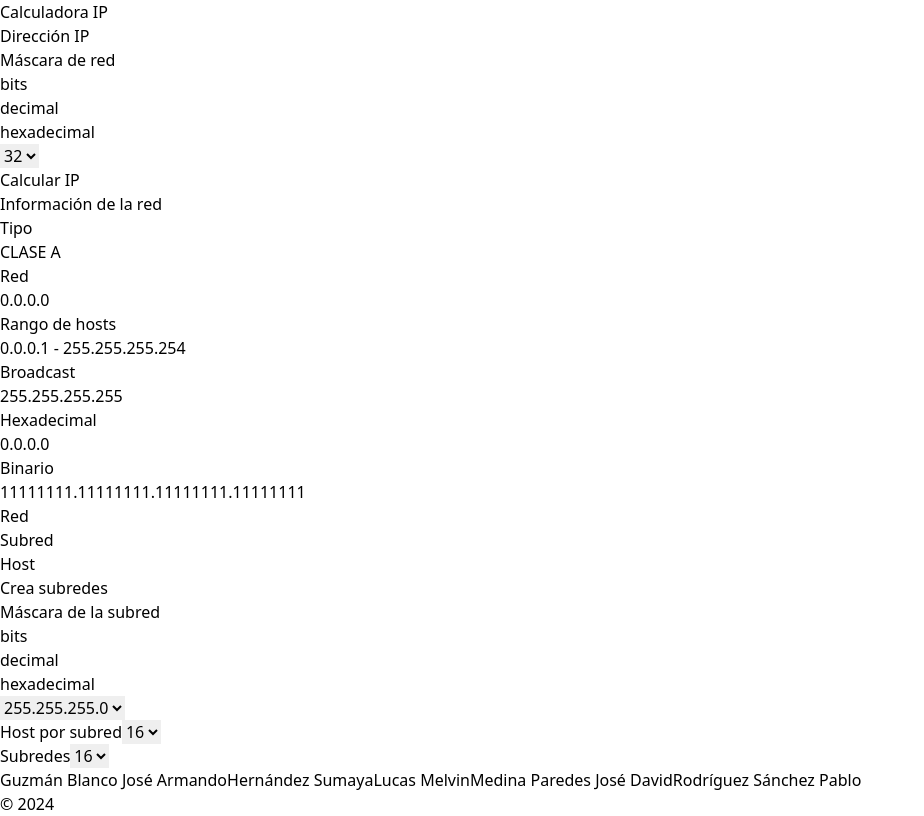
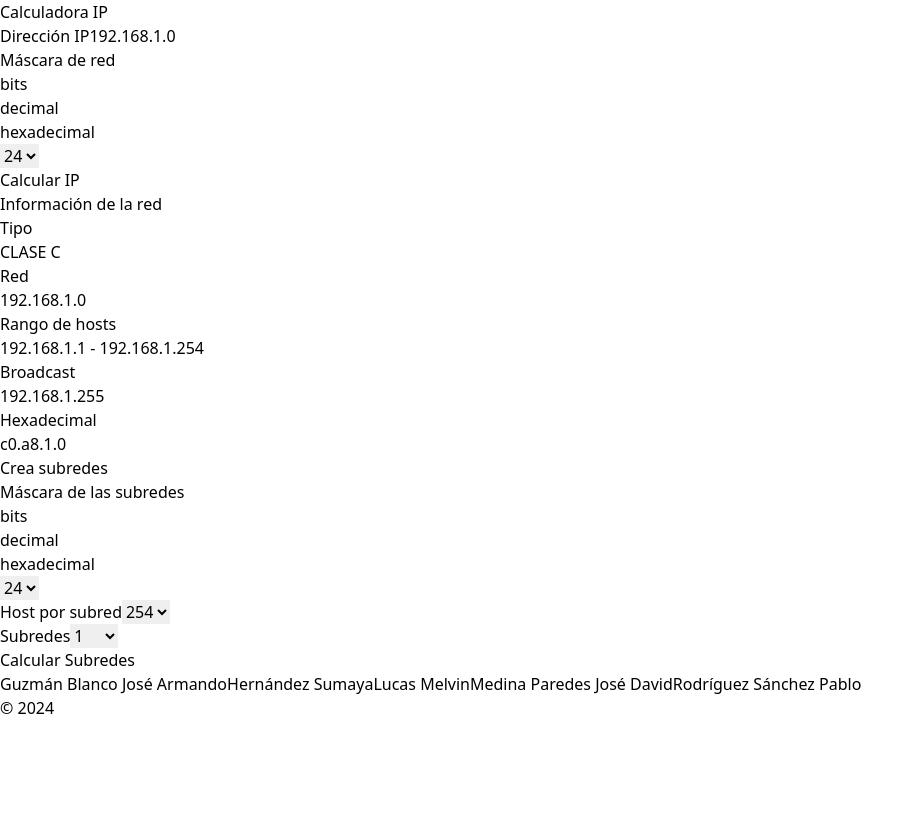
Before and after one commit to devcoso/calculadora-ip, a React (Vite) app: page / in a window 1280 px wide. Shown: the whole page, without its empty margins (0-924 px from the left). Built offline with nearby package versions, Linux system fonts and the light colour scheme.

Commit message:
Funciones de inputs de crear subredes

```diff
--- a/src/App.jsx
+++ b/src/App.jsx
@@ -16,7 +16,7 @@ function App() {
         </div>
         <div className="flex flex-col md:flex-row md:h-5/6 mx-3 md:mx-8 gap-5 items-center mb-8">
           <Ip ip={ip} setIp={setIp}/>
-          < Subred/>
+          <Subred ip={ip} setIp={setIp}/>
         </div>
       </div>
       <div className='p-6 bg-zinc-100 mt-20 text-center flex flex-col justify-center text-sky-600 font-bold'>
--- a/src/components/Ip.jsx
+++ b/src/components/Ip.jsx
@@ -7,8 +7,8 @@ import 'react-toastify/dist/ReactToastify.css';
 
 export default function Ip({ip, setIp}) {
     const [typeMask, setTypeMask] = useState(0)
-    const [valueMask, setValueMask] = useState(0)
-    const [valueIp, setValueIp] = useState('')
+    const [valueMask, setValueMask] = useState(24)
+    const [valueIp, setValueIp] = useState('192.168.1.0')
 
     function handletValueIp(value) {
         if(IP.validarIP(value)) {
@@ -106,17 +106,6 @@ export default function Ip({ip, setIp}) {
                     <p className="text-neutral-800 font-extrabold text-sm md:text-base text-center">{ip.getIpHex()}</p>
                 </div>
             </div>
-            <div className="flex flex-col gap-3 items-center">
-                <div className="w-full xl:w-2/3 bg-white p-3 rounded-md">
-                    <p className="text-neutral-600 font-bold text-sm md:text-base">Binario</p>
-                    <p className="text-neutral-800 font-extrabold text-sm md:text-base text-center">11111111.11111111.11111111.11111111</p>
-                    <div className="flex justify-center gap-3">
-                        <p className="text-red-600 font-bold">Red</p>
-                        <p className="text-blue-600 font-bold">Subred</p>
-                        <p className="text-green-600 font-bold">Host</p>
-                    </div>
-                </div>
-            </div>
         </div>
       </div>
     )
--- a/src/components/Subred.jsx
+++ b/src/components/Subred.jsx
@@ -1,34 +1,55 @@
+import { useEffect, useState } from "react"
+
+import IP from "../models/ip"
 
 
-export default function Subred() {
+export default function Subred({ip, setIp}) {
+    const [typeMask, setTypeMask] = useState(0)
+    const [valueMask, setValueMask] = useState(24)
+
+    function handleCrearSubredes(e) {
+        e.preventDefault()
+        console.log('crear subredes', valueMask)
+    }
+
+    useEffect(() => {
+        setValueMask(parseInt(ip.getMaskBinary()))
+     }
+    , [ip])
+
   return (
-    <div className='w-full md:w-1/2 bg-zinc-100 md:h-full gap-3 shadow-lg p-10 space-y-3 opacity-75 cursor-not-allowed'>
+    <div className='w-full md:w-1/2 bg-zinc-100 md:h-full gap-3 shadow-lg p-10 space-y-3'>
         <p htmlFor='ip' className='text-sky-600 font-bold text-lg md:text-xl lg:text-2xl text-center'>Crea subredes</p>
+        <form onSubmit={e => handleCrearSubredes(e)} className="space-y-3">
             <div className="space-y-1">
-            <label htmlFor="mascara" className='text-sky-600 font-bold text-lg md:text-xl lg:text-2xl text-center block'>Máscara de la subred</label>
+                <label htmlFor="mascara" className='text-sky-600 font-bold text-lg md:text-xl lg:text-2xl text-center block'>Máscara de las subredes</label>
                 <div className='flex justify-around bg-white'>
-                <p className='w-1/3 text-neutral-600 font-bold text-sm md:text-base text-center'>bits</p>
-                <p className='w-1/3 font-bold text-sm md:text-base text-center bg-sky-600 text-white'>decimal</p>
-                <p className='w-1/3 text-neutral-600 font-bold text-sm md:text-base text-center'>hexadecimal</p>
+                    <p className={`w-1/3 font-bold text-sm md:text-base text-center cursor-pointer ${typeMask === 0 ? 'bg-sky-600 text-white' : 'text-neutral-600'}`} onClick={() => setTypeMask(0)}>bits</p>
+                    <p className={`w-1/3 font-bold text-sm md:text-base text-center cursor-pointer ${typeMask === 1 ? 'bg-sky-600 text-white' : 'text-neutral-600'}`}  onClick={() => setTypeMask(1)}>decimal</p>
+                    <p className={`w-1/3 font-bold text-sm md:text-base text-center cursor-pointer ${typeMask === 2 ? 'bg-sky-600 text-white' : 'text-neutral-600'}`}  onClick={() => setTypeMask(2)}>hexadecimal</p>
                 </div>
-            <select className="m-auto block text-base md:text-lg text-center" id="mascara">
-                <option value="255.255.255.0">255.255.255.0</option>
+                <select className="m-auto block text-base md:text-lg text-center" id="mascara" value={valueMask} onChange={e => setValueMask(e.target.value)}>
+                    {Array.from({length: 33 - parseInt(ip.getMaskBinary())}, (_, i) => i  + parseInt(ip.getMaskBinary())).reverse().map((i) => <option key={"ipHosts" + i} value={i}>{IP.mostrarTypeMask(i, typeMask)}</option>)}
                 </select>
             </div>
             <div className="flex justify-between w-full sm:w-2/3 md:w-full lg:w-2/3 m-auto">
                 <div>
                     <label htmlFor="mascara" className='text-sky-600 font-bold text-sm md:text-base text-center'>Host por subred</label>
-                <select className="m-auto block text-base md:text-lg text-center" id="mascara">
-                    <option value="255.255.255.0">16</option>
+                    <select className="m-auto block text-base md:text-lg text-center" id="mascara" value={valueMask} onChange={e => setValueMask(e.target.value)}>
+                        {Array.from({length: 33 - parseInt(ip.getMaskBinary())}, (_, i) => i  + parseInt(ip.getMaskBinary())).map((i) => <option key={"ipHosts" + i} value={i}>{(2**(32 - i)-2 > 0) ? Intl.NumberFormat('en-US').format(2**(32 - i)-2) : 0 }</option>)}
                     </select>
                 </div>
                 <div>
                     <label htmlFor="mascara" className='text-sky-600 font-bold text-sm md:text-base text-center'>Subredes</label>
-                <select className="m-auto block text-base md:text-lg text-center" id="mascara">
-                    <option value="255.255.255.0">16</option>
+                    <select className="m-auto block text-base md:text-lg text-center" id="mascara" value={valueMask} onChange={e => setValueMask(e.target.value)}>
+                        {Array.from({length: 33 - parseInt(ip.getMaskBinary())}, (_, i) => i  + parseInt(ip.getMaskBinary())).reverse().map((i) => <option key={"ipHosts" + i} value={i}>{Intl.NumberFormat('en-US').format(2**(i - ip.getMaskBinary()))}</option>)}
                     </select>
                 </div>
             </div>
+            <button className="bg-sky-600 hover:bg-sky-500 text-white font-bold py-2 px-4 border-b-4 border-blue-700 hover:border-blue-500 rounded mx-auto block w-full md:w-2/3 lg:w-1/2">
+                Calcular Subredes
+            </button>
+        </form>
     </div>
   )
 }
--- a/src/models/ip.js
+++ b/src/models/ip.js
@@ -1,5 +1,5 @@
 export default class IP {
-    constructor(ip = [0,0,0,0], mask = 0) {
+    constructor(ip = [192,168,1,0], mask = 24) {
         this.ip = ip
         let mascara = [0, 0, 0, 0]
         for(let j = 0; j < mask; j++) {
@@ -7,6 +7,7 @@ export default class IP {
             mascara[octeto] = mascara[octeto] + 2 ** (7 - j % 8)
         }
         this.mask = mascara
+        this.maskBinary = mask
     }
 
     getIp() {
@@ -19,6 +20,10 @@ export default class IP {
 
     getMask() {
         return this.mask
+    }
+
+    getMaskBinary() {
+        return this.maskBinary
     }
 
     setMask(mask) {
@@ -46,7 +51,7 @@ export default class IP {
             return 16
         } else if(this.ip[0] >= 192 && this.ip[0] <= 223) {
             return 24
-        } else return 0
+        } else return 24
     }
 
 
```
Lines whose indentation alone changed are shown as unchanged.
